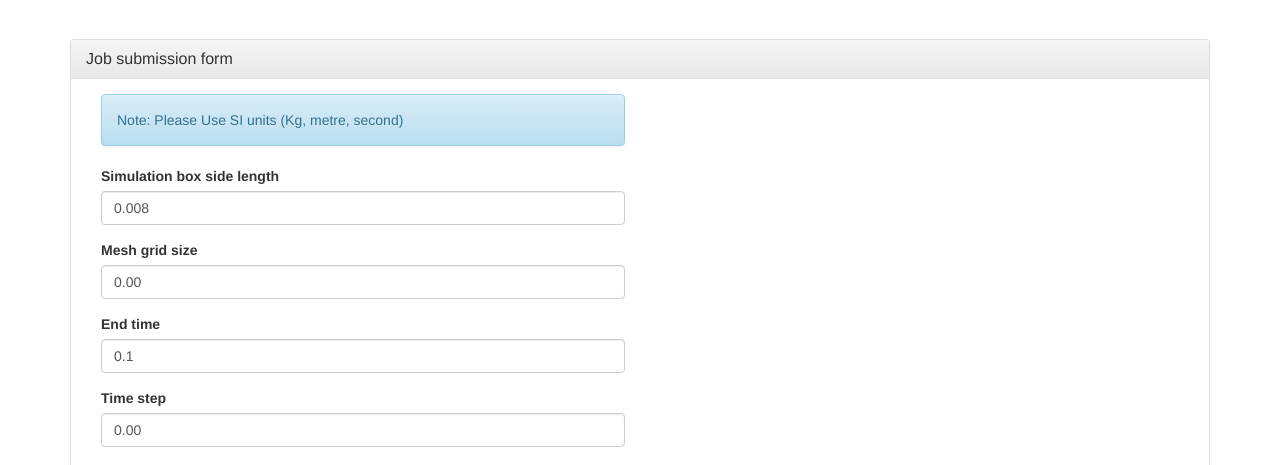
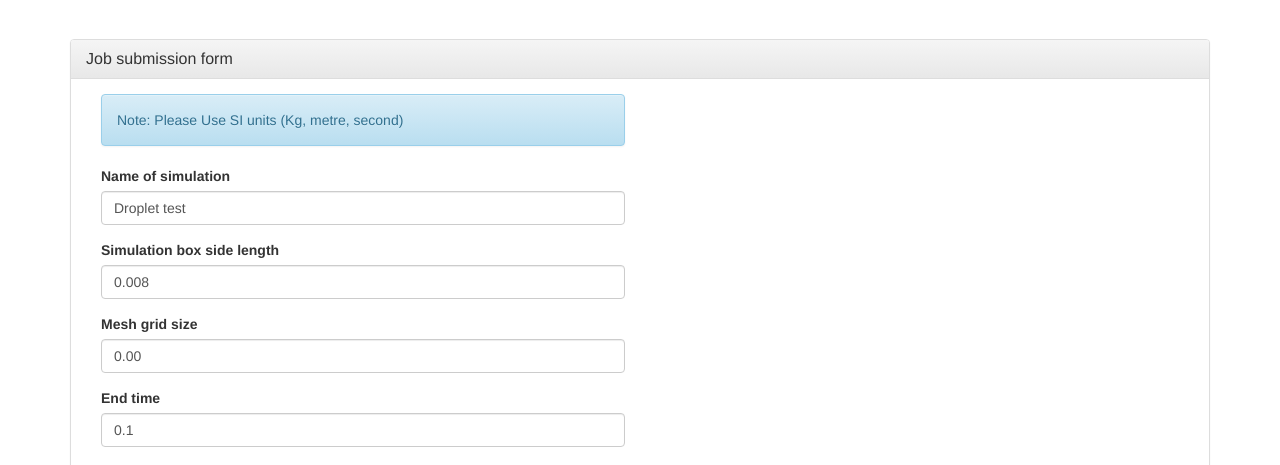
Before and after one commit to simphony/simphony-sqmpy, a Flask app: template sqmpy/templates/job/droplet_submit.html in a window 1280 px wide. Shown: the part 51-516 px from the top of the page. Run offline with Flask 2, Linux system fonts and the light colour scheme; the template is opened without the code that fills it: values that come from a table or form of the project are taken from there, others are empty; some libraries are stand-ins or nearby versions.

Commit message:
Add name

```diff
--- a/sqmpy/job/droplet_script.py
+++ b/sqmpy/job/droplet_script.py
@@ -17,7 +17,7 @@ import math
 import foam_controlwrapper
 # Start "User Interface"
 ############################
-Name_of_Simulation = 'Test'
+Name_of_Simulation = {simulation_name}
 # Note: Please Use SI units (Kg, metre, second)
 
 # Simulation Set Up Section
--- a/sqmpy/job/forms.py
+++ b/sqmpy/job/forms.py
@@ -86,7 +86,7 @@ class DropletJobSubmissionForm(Form):
     Form to handle job submission.
     """
     # Simulation setup
-    #simulation_name = wtf.StringField('Name of simulation', default='Droplet test')
+    simulation_name = wtf.StringField('Name of simulation', default='Droplet test')
     simulation_box_side_length = \
         wtf.FloatField('Simulation box side length', default=0.008)
     mesh_grid_size = wtf.DecimalField('Mesh grid size', default=8.0e-04)
--- a/sqmpy/job/views.py
+++ b/sqmpy/job/views.py
@@ -244,6 +244,7 @@ def submit_droplet(job_id=None):
     if form.validate_on_submit():
         # Populate the template
         droplet_script = droplet_script_template.format(
+            simulation_name=form.simulation_name,
             simulation_box_side_length=form.simulation_box_side_length.data,
             mesh_grid_size=form.mesh_grid_size.data,
             end_time=form.end_time.data,
--- a/sqmpy/templates/job/droplet_submit.html
+++ b/sqmpy/templates/job/droplet_submit.html
@@ -17,6 +17,7 @@ New job - {{super()}}
                 <div class="col-lg-6 col-sm-6 col-12">
 
                     <div class="alert alert-info" role="alert">Note: Please Use SI units (Kg, metre, second) </div>
+                    {{ render_field(form.simulation_name) }}
                     {{ render_field(form.simulation_box_side_length) }}
                     {{ render_field(form.mesh_grid_size) }}
                     {{ render_field(form.end_time) }}
```
